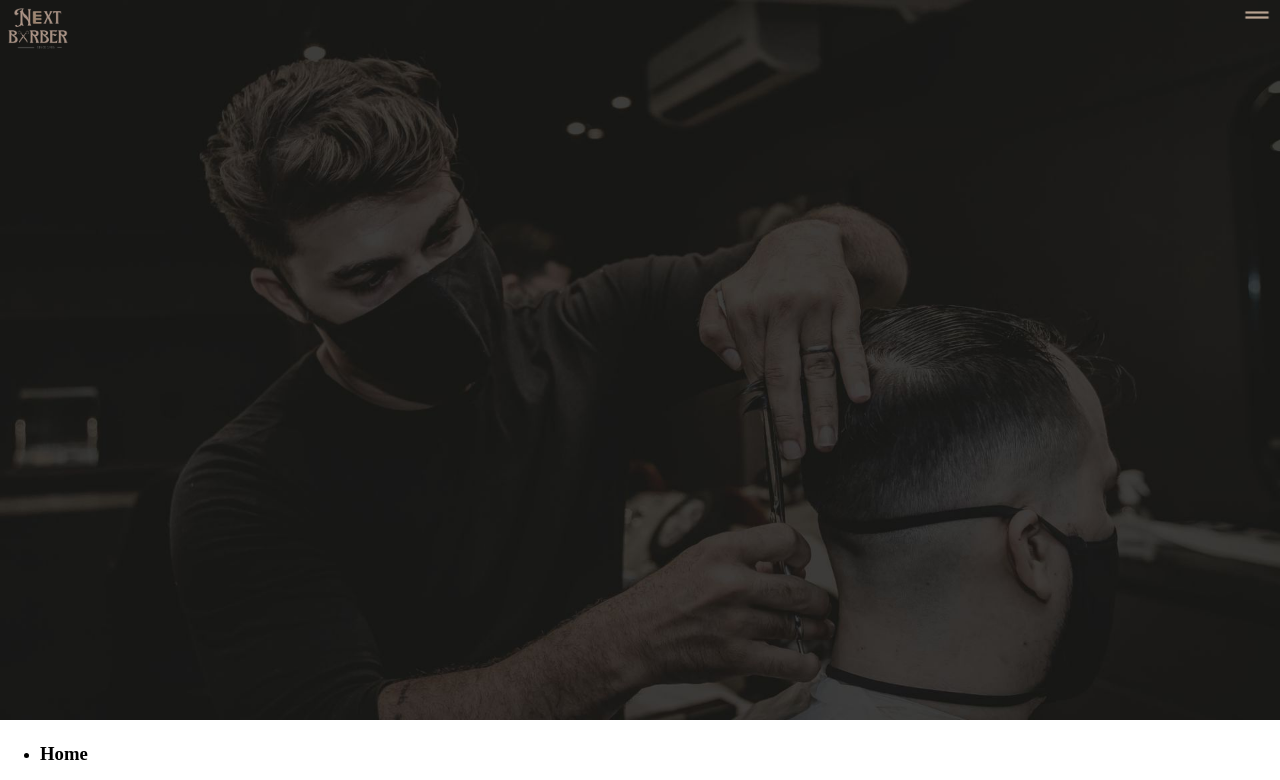
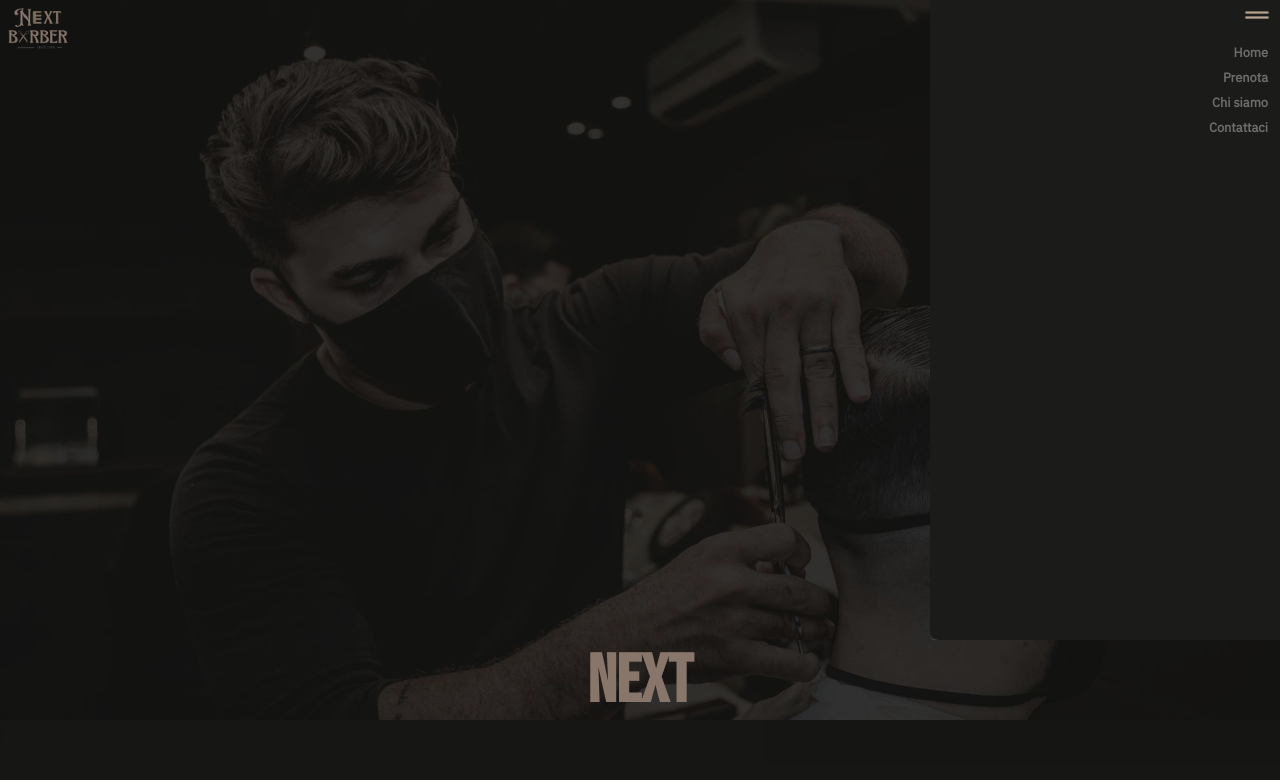
Before and after one commit to D3M491/Natours, a plain HTML site: page index.html in a window 1280 px wide. Both pictures are taken after a click on the picture 1257 px from the left and 15 px from the top of the page. Shown: the top 780 px of the page. Drawn offline with nearby package versions, Linux system fonts and the light colour scheme; files whose address does not match are found by name.

Commit message:
Update main.css

```diff
--- a/style/main.css
+++ b/style/main.css
@@ -1,37 +1,192 @@
-body{
+body {
     width: 100%;
     margin: 0;
+    background-color: #1b1b1a;
 }
-.header__img{
-    height: 50%;
+
+@font-face {
+    font-family: BebasNeue;
+    src: url(../font/BebasNeue-Regular.ttf) format("truetype"),
+        url(../font/BebasNeue-Regular.otf) format("opentype"),
+        url(../font/BebasNeue-Regular.woff) format("woff"),
+        url(../font/BebasNeue-Regular.woff2) format("woff2"),
+        url(../font/BebasNeue-Regular.svg) format("svg")
+}
+
+@font-face {
+    font-family: IBMPlexSans;
+    src: url(../font/IBMPlexSans-Regular.ttf) format("truetype"),
+        url(../font/IBMPlexSans-Regular.otf) format("opentype"),
+        url(../font/IBMPlexSans-Regular.woff) format("woff"),
+        url(../font/IBMPlexSans-Regular.woff2) format("woff2"),
+        url(../font/IBMPlexSans-Regular.svg) format("svg")
+}
+
+/* colors :  Primary = #ab9385
+             Secondary = #1b1b1a
+             Third = #6d6d6d */
+
+h1 {
+    font-size: clamp(1rem ,calc( 4vw + 1rem), 5rem );
+    font-family: BebasNeue;
+}
+
+h2{
+    font-size: 0.9rem;
+    font-family: IBMPlexSans;
+}
+
+h3{
+    font-size: 0.8rem;
+    font-family: IBMPlexSans;
+}
+
+h4{
+    font-size: 0.7rem;
+    font-family: IBMPlexSans;
+}
+
+h5{
+    font-size: 0.7rem;
+    font-family: IBMPlexSans;
+}
+
+header{
+    position: relative;
+}
+
+.header__img {
+    height: 100%;
     width: 100%;
 }
 
-.menu__icon{
+.menu__icon {
     width: 30px;
     position: absolute;
     top: 0;
     right: 8px;
+    z-index: 9999;
+    cursor: pointer;
 }
 
-.logo_img{
+.menu__list {
+    text-align: right ;
+    margin: 40px 0 8px 0 ;
+    padding: 0 8px 0 0;
+    background-color: #1b1b1a;
+    list-style-type: none;
+    height: 92%;
+    display: flex;
+    flex-direction: column;
+    align-items: flex-end;
+}
+
+.menu__list__item{
+    padding: 4px;
+    position: relative;
+    cursor: pointer;
+    display: inline-block;
+}
+
+.menu__list__item h3{
+    padding: 0;
+    margin: 0;
+    cursor: pointer;
+}
+
+.white{
+    color: #6d6d6d;
+}
+
+.white:hover{
+    color: #ab9385;
+}
+
+.menu__list__item::after{
+    content: "";
+    background-color: #ab9385;
+    bottom: 0;
+    right: 0;
+    width: 0%;
+    height: 2px;
+    position: absolute;
+}
+
+.menu__list__item:hover::after{
+    width: 100%;
+    transition: 300ms;
+    cursor: pointer;
+}
+
+.menu__list__item:hover{
+    color: #ab9385;
+}
+
+.overlayMenu {
+    opacity: 0;
+    visibility: hidden;
+    position: fixed;
+    inset: 0;
+    background: rgba(0, 0, 0, 0.2);
+    display: flex;
+    justify-content: center;
+    align-items: center;
+    z-index: 999;
+    transition: opacity .1s ease, visibility .4s ease;
+}
+
+.modalMenu {
+    clip-path: inset(0 0 100% 0);
+    overflow: hidden;
+    opacity: 0;
+    transition: clip-path .4s ease, opacity .4s ease, visibility .4s ease;
+    visibility: hidden;
+    position: fixed;
+    width: 40%;
+    top: 0;
+    right: 0;
+    background-color: #1b1b1a;
+    border-bottom-left-radius: 8px;
+    height: 80%;
+    max-width: 350px;
+    text-align: center;
+    box-shadow: 4px 4px 4px grey;
+}
+
+.overlayMenu.open {
+    opacity: 1;
+    visibility: visible;
+}
+
+.modalMenu.open {
+    clip-path: inset(0 0 0 0);
+    opacity: 1;
+    visibility: visible;
+}
+
+.modalMenu.closing {
+    clip-path: inset(0 0 100% 0);
+    opacity: 0;
+    visibility: visible;
+}
+
+
+.logo_img {
     width: 60px;
     position: absolute;
     top: 8px;
     left: 8px;
 }
 
-@font-face{
-    font-family: IBMPlexSans ;
-    src: url(../font/IBMPlexSans-Regular.ttf) format ("truetype");
-    src: url(../font/IBMPlexSans-Regular.otf) format ("opentype");
-    src: url(../font/IBMPlexSans-Regular.woff)format ("woff");
-    src: url(../font/IBMPlexSans-Regular.woff2)format ("woff2");
-    src: url(../font/IBMPlexSans-Regular.svg)format ("svg");
+.header__title{
+    text-align: center;
+    color: #ab9385;
+    margin: 0;
+    position: absolute;
+    bottom: 20px;
+    left: 50%;
+    transform: translateX(-50%);
+
+
 
 }
-
-h1{
-    font-size: 1rem;
-    font-family: IBMPlexSans ;
-}
```
